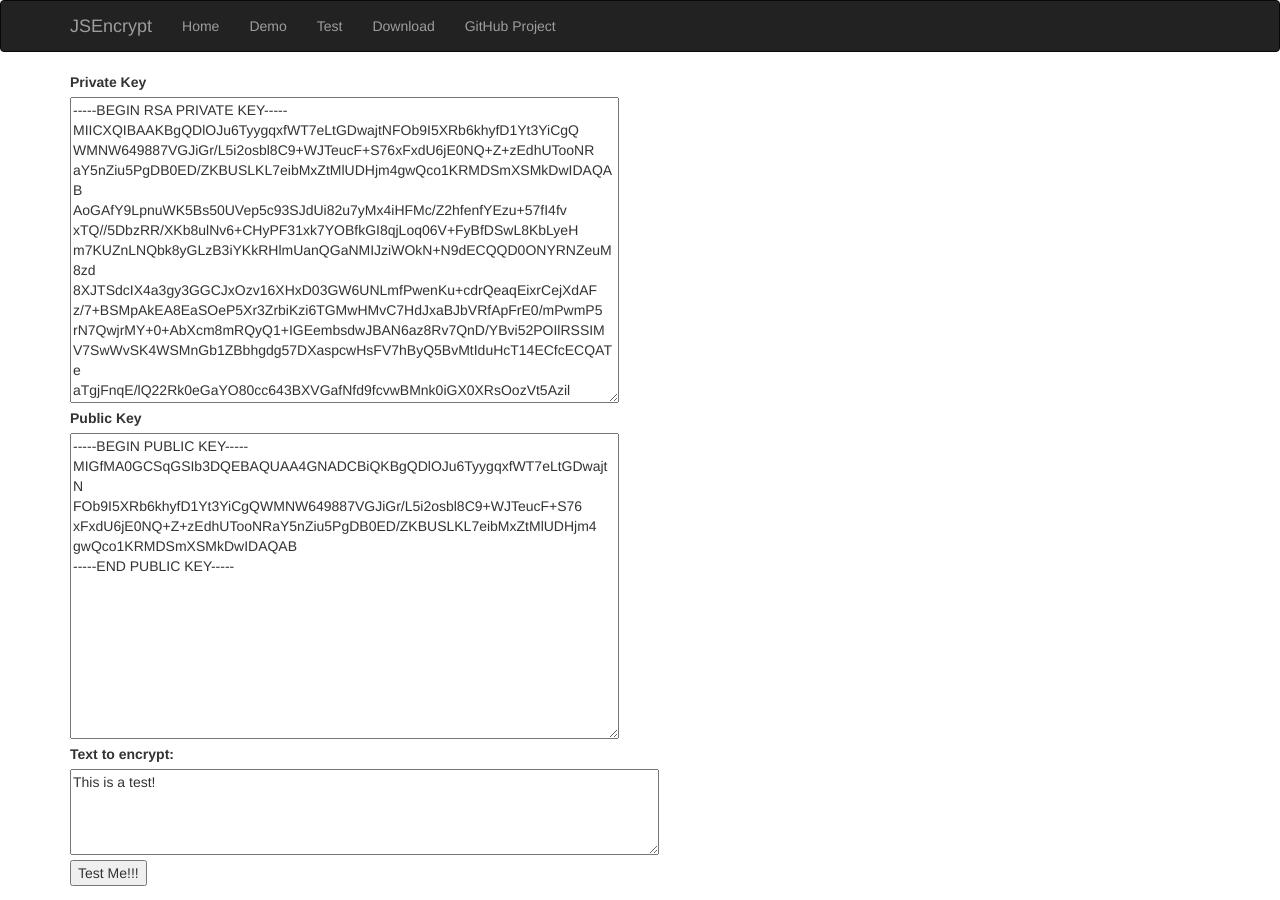
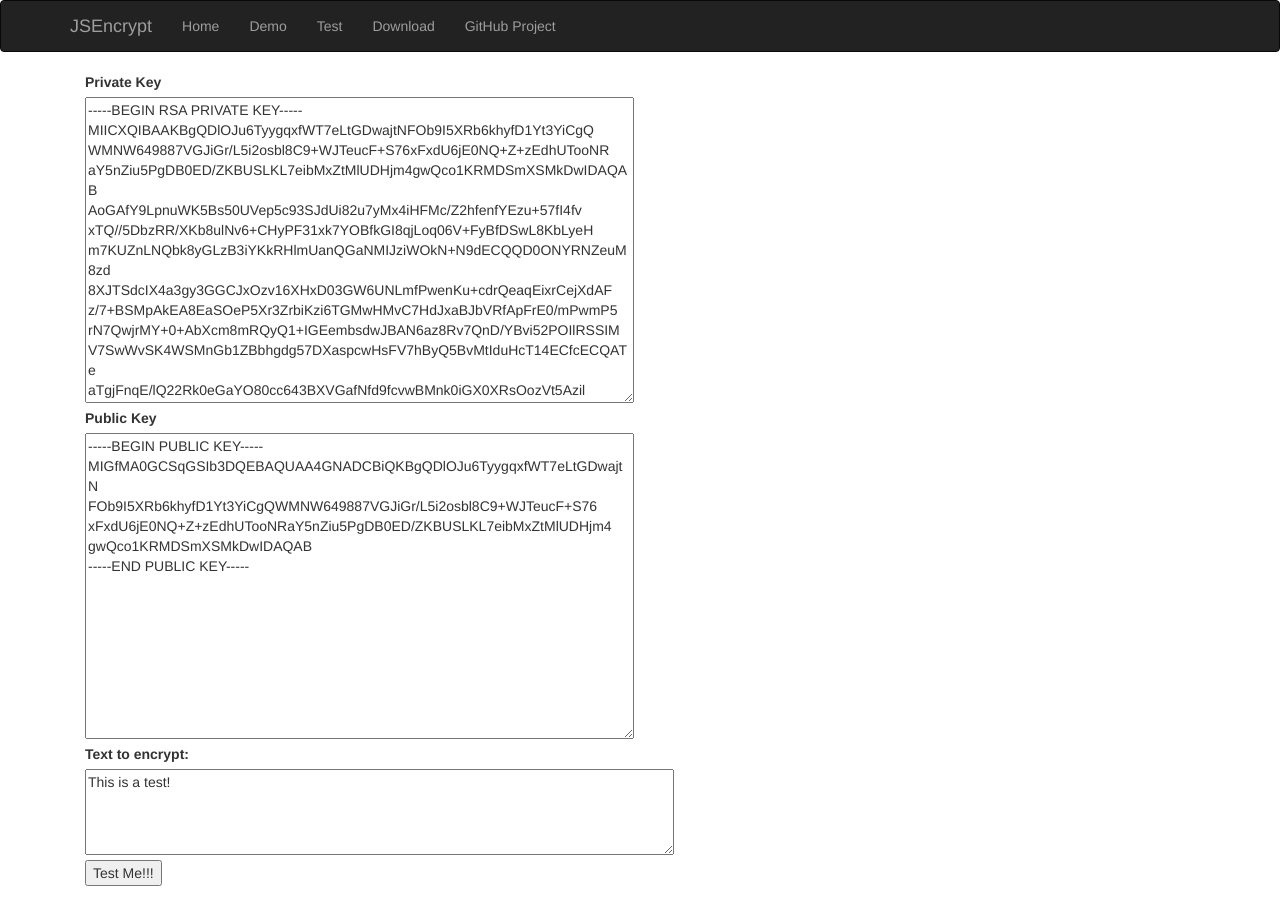
Before and after one commit to travist/jsencrypt, a Jekyll site: the page built from example.html, in a window 1280 px wide. Built offline with Jekyll 4.4.1, drawn with Linux system fonts in a browser that asks for light colours; nearby versions of some CDN libraries.

Commit message:
Fixed the example page on jsencrypt.

```diff
--- a/example.html
+++ b/example.html
@@ -1,75 +1,14 @@
-<!DOCTYPE html>
-<html>
-<head>
-  <title>JSEncrypt Example</title>
-  <base id="basetag" href="/">
-  <!--[if IE]>
-  <script type='text/javascript'>
-    (function() {
-      var tag = document.getElementById('basetag');
-      tag.href = location.protocol + '//' + location.host + '/';
-    }());
-  </script>
-  <![endif]-->
-  <meta http-equiv="Content-Type" content="text/html; charset=UTF-8">
-  <meta name="viewport" content="width=device-width, initial-scale=1.0">
-  <script src="http://ajax.googleapis.com/ajax/libs/jquery/1.10.2/jquery.min.js"></script>
-  <script src="http://netdna.bootstrapcdn.com/bootstrap/3.1.1/js/bootstrap.min.js"></script>
-  <script type="text/javascript" src="bin/jsencrypt.js"></script>
-  <script type="text/javascript">
-    var _gaq = _gaq || [];
-    _gaq.push(['_setAccount', 'UA-450670-2']);
-    _gaq.push(['_trackPageview']);
-    (function() {
-      var ga = document.createElement('script'); ga.type = 'text/javascript'; ga.async = true;
-      ga.src = ('https:' == document.location.protocol ? 'https://ssl' : 'http://www') + '.google-analytics.com/ga.js';
-      var s = document.getElementsByTagName('script')[0]; s.parentNode.insertBefore(ga, s);
-    })();
-  </script>
-  <link href="http://netdna.bootstrapcdn.com/bootstrap/3.1.1/css/bootstrap.min.css" rel="stylesheet" type="text/css">
-</head>
-<body>
-<nav class="navbar navbar-inverse" role="navigation">
-  <div class="container">
-    <div class="navbar-header">
-      <button type="button" class="navbar-toggle" data-toggle="collapse" data-target="#bs-example-navbar-collapse-1">
-        <span class="sr-only">Toggle navigation</span>
-        <span class="icon-bar"></span>
-        <span class="icon-bar"></span>
-        <span class="icon-bar"></span>
-      </button>
-      <a class="navbar-brand" href="#">JSEncrypt</a>
-    </div>
-    <div class="collapse navbar-collapse" id="bs-example-navbar-collapse-1">
-      <ul class="nav navbar-nav">
-        <li >
-          <a href="index.html">Home</a>
-        </li>
-        <li >
-          <a href="demo/index.html">Demo</a>
-        </li>
-        <li >
-          <a href="test/index.html">Test</a>
-        </li>
-        <li>
-          <a href="https://github.com/travist/jsencrypt/archive/master.zip" role="button">Download</a>
-        </li>
-        <li>
-          <a href="https://github.com/travist/jsencrypt" role="button">GitHub Project</a>
-        </li>
-      </ul>
-    </div>
-  </div>
-</nav>
-
+---
+title: JSEncrypt Example
+layout: default
+---
 <div class="container">
     <script type="text/javascript">
-
         // Call this code when the page is done loading.
-  $(function() {
+        $(function () {
 
             // Run a quick encryption/decryption when they click.
-    $('#testme').click(function() {
+            $('#testme').click(function () {
 
                 // Encrypt with the public key...
                 var encrypt = new JSEncrypt();
@@ -91,7 +30,6 @@
             });
         });
     </script>
-
     <label for="privkey">Private Key</label><br/>
 <textarea id="privkey" rows="15" cols="65">-----BEGIN RSA PRIVATE KEY-----
 MIICXQIBAAKBgQDlOJu6TyygqxfWT7eLtGDwajtNFOb9I5XRb6khyfD1Yt3YiCgQ
@@ -117,8 +55,5 @@ gwQco1KRMDSmXSMkDwIDAQAB
 -----END PUBLIC KEY-----</textarea><br/>
     <label for="input">Text to encrypt:</label><br/>
     <textarea id="input" name="input" type="text" rows=4 cols=70>This is a test!</textarea><br/>
-<input id="testme" type="button" value="Test Me!!!" /><br/>
-
+    <input id="testme" type="button" value="Test Me!!!"/><br/>
 </div>
-</body>
-</html>
```
Lines whose indentation alone changed are shown as unchanged.
